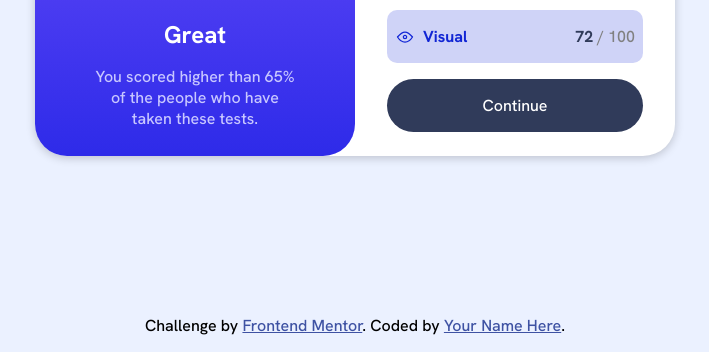
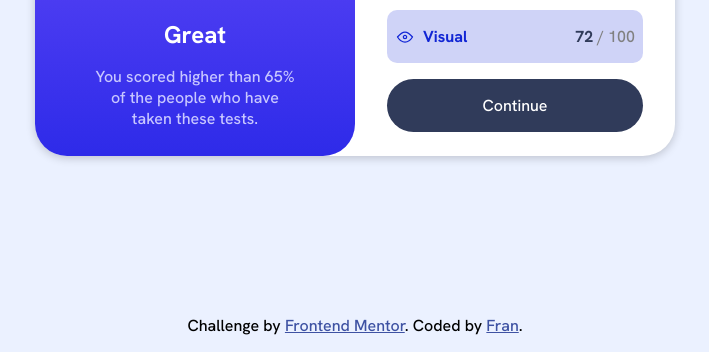
Before and after one commit to frandomitrovic/results-summary-component-main, a plain HTML site: page index.html in a window 1280 px wide. Shown: the part 448-800 px from the top of the page, without its empty margins (285-994 px from the left). Drawn offline with Linux system fonts and the light colour scheme.

Commit message:
Link update

```diff
--- a/index.html
+++ b/index.html
@@ -58,7 +58,7 @@
     </div>
   <div class="attribution">
     Challenge by <a href="https://www.frontendmentor.io?ref=challenge" target="_blank">Frontend Mentor</a>.
-    Coded by <a href="#">Your Name Here</a>.
+    Coded by <a href="https://github.com/frandomitrovic/" target="_blank" rel="noopener">Fran</a>.
   </div>
 </body>
 </html>
```
